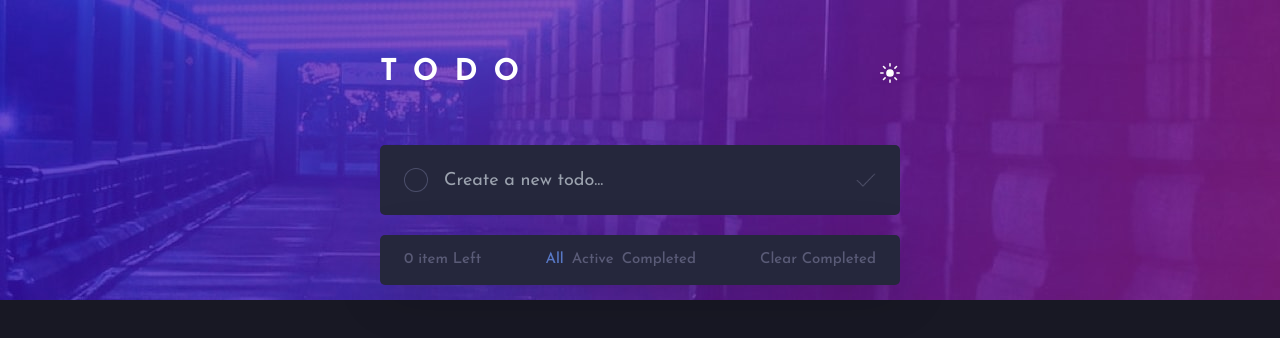
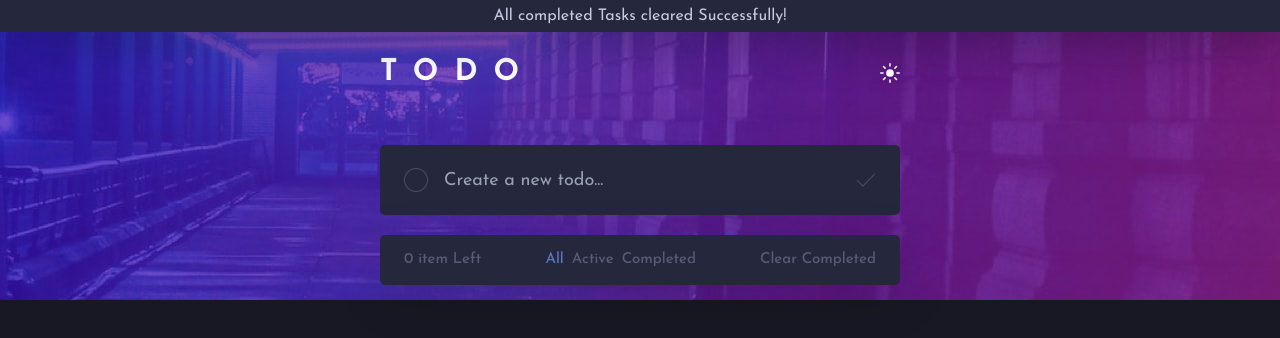
Before and after one commit to thelouisgram/to-do-app, a React (Vite) app in the folder to-do-app/: page / in a window 1280 px wide. Both pictures are taken after a click on the element "Clear Completed". Shown: the top 338 px of the page. Built offline with nearby package versions, Linux system fonts and the light colour scheme.

Commit message:
updated notification feature

```diff
--- a/to-do-app/src/App.jsx
+++ b/to-do-app/src/App.jsx
@@ -3,7 +3,7 @@ import Header from './components/header';
 import colors from './style';
 import Todos from './components/Todos';
 import Form from './components/Form';
-import Error from './components/Error';
+import Notification from './components/Notification';
 
 const App = () => {
 	// Light & Dark Mode state
@@ -20,10 +20,10 @@ const App = () => {
 	const [uncheckedTodos, setUncheckedTodos] = useState([]);
 	// Task form
 	const [inputValue, setInputValue] = useState('');
-	// Error Notification
-	const [error, setError] = useState(false);
-	// Error Message
-	const [errorMessage, setErrorMessage] = useState('')
+	// Notification
+	const [notification, setNotification] = useState(false);
+	// Notification Message
+	const [notificationMessage, setNotificationMessage] = useState('')
 
 	// Local Storage
 	useEffect(() => {
@@ -66,8 +66,8 @@ const App = () => {
 				setItems={setItems}
 				inputValue={inputValue}
 				setInputValue={setInputValue}
-				setError={setError}
-				setErrorMessage={setErrorMessage}
+				setNotification={setNotification}
+				setNotificationMessage={setNotificationMessage}
 			/>
 			{/* Todos Container */}
 			<Todos
@@ -87,10 +87,12 @@ const App = () => {
 				setCheckedTodos={setCheckedTodos}
 				uncheckedTodos={uncheckedTodos}
 				setUncheckedTodos={setUncheckedTodos}
+				setNotification={setNotification}
+				setNotificationMessage={setNotificationMessage}
 			/>
-			{/* Error Container */}
-			{error &&
-				<Error currentMode={currentMode} errorMessage={errorMessage} />}
+			{/* Notification Container */}
+			{notification &&
+				<Notification currentMode={currentMode} notificationMessage={notificationMessage} />}
 		</section>
 	);
 };
--- a/to-do-app/src/components/Error.jsx
+++ /dev/null
@@ -1,14 +0,0 @@
-import React from 'react';
-
-const Error = ({ currentMode, errorMessage }) => {
-	return (
-        // Error Container
-        <div className={`w-full h-auto py-[2px] fixed top-0 left-0 error  font-josefin
-        text-[16px] ${currentMode.background}  ${currentMode.text}`}>
-            {/* Error Notification Content */}
-			<p className={`flex items-center justify-center `}>{errorMessage}</p>
-		</div>
-	);
-};
-
-export default Error;
--- a/to-do-app/src/components/Form.jsx
+++ b/to-do-app/src/components/Form.jsx
@@ -4,7 +4,7 @@ import { nanoid } from 'nanoid';
 import { done } from '../assets';
 
 const Form = ({ currentMode, items, setItems, setShowAll, setShowActive,
-	setShowCompleted, setInputValue, inputValue, setError, setErrorMessage}) => {
+	setShowCompleted, setInputValue, inputValue, setNotification, setNotificationMessage }) => {
 	// useState for Form checkbox
 	const [complete, setComplete] = useState(false);
 
@@ -32,26 +32,27 @@ const Form = ({ currentMode, items, setItems, setShowAll, setShowActive,
 		const newItem = {
 			id: nanoid(),
 			text: inputValue,
-			checked: complete}
+			checked: complete
+		}
 		event.preventDefault();
 		if (!inputValue) {
-			setError(true);
-			setErrorMessage('Please enter a new Task!')
+			setNotification(true);
+			setNotificationMessage('Please enter a new Task!')
 			setTimeout(() => {
-				setError(false);
-			}, 2000);
+				setNotification(false);
+			}, 3000);
 			return;
 		}
-		else if(items.some((items) => items.text === newItem.text )){
-			setError(true);
-			setErrorMessage(`Task: ${newItem.text} already exists!`);
+		else if (items.some((items) => items.text === newItem.text)) {
+			setNotification(true);
+			setNotificationMessage(`Task: ${newItem.text} already exists!`);
 			setTimeout(() => {
-				setError(false);
-			}, 2000);
+				setNotification(false);
+			}, 3000);
 			setInputValue('');
 			return;
 		}
-		else{
+		else {
 			// updating items array
 			setItems([...items, newItem]);
 			setInputValue('');
@@ -59,6 +60,11 @@ const Form = ({ currentMode, items, setItems, setShowAll, setShowActive,
 			setShowAll(true);
 			setShowActive(false);
 			setShowCompleted(false);
+			setNotification(true);
+			setNotificationMessage(`Task: ${newItem.text} added successfully!`)
+			setTimeout(() => {
+				setNotification(false);
+			}, 3000);
 		}
 	};
 
--- /dev/null
+++ b/to-do-app/src/components/Notification.jsx
@@ -0,0 +1,14 @@
+import React from 'react';
+
+const Notification = ({ currentMode, notificationMessage }) => {
+    return (
+        // Notification Container
+        <div className={`w-full h-auto py-[4px] fixed top-0 left-0 notification  font-josefin
+        text-[16px] ${currentMode.background}  ${currentMode.text}`}>
+            {/*  Notification Content */}
+            <p className={`flex items-center justify-center `}>{notificationMessage}</p>
+        </div>
+    );
+};
+
+export default Notification;
--- a/to-do-app/src/components/Todos.jsx
+++ b/to-do-app/src/components/Todos.jsx
@@ -17,7 +17,9 @@ const Todos = ({
 	checkedTodos,
 	setCheckedTodos,
 	uncheckedTodos,
-	setUncheckedTodos
+	setUncheckedTodos,
+	setNotification,
+	setNotificationMessage
 }) => {
 	// function to change status of completed tasks
 	const handleComplete = (id) => {
@@ -38,11 +40,21 @@ const Todos = ({
 		setShowAll(true);
 		setShowActive(false);
 		setShowCompleted(false);
+		setNotification(true);
+		setNotificationMessage('All completed Tasks cleared Successfully!')
+		setTimeout(() => {
+			setNotification(false);
+		}, 3000);
 	};
 
 	// function to delete individual task
 	const handleDelete = (id) => {
 		setItems(items.filter((todo) => todo.id !== id));
+		setNotification(true);
+		setNotificationMessage('Task deleted Successfully!')
+		setTimeout(() => {
+			setNotification(false);
+		}, 3000);
 	};
 
 	return (
--- a/to-do-app/src/index.css
+++ b/to-do-app/src/index.css
@@ -75,9 +75,9 @@ input::selection {
   color:#c8cae3;
 }
 
-/* Error design and animation */
-.error {
-  position: absolute;
+/* Notification design and animation */
+.notification {
+  position: fixed;
   top: -50%;
   left: 50%;
   transform: translate(-50%, -50%);
@@ -91,7 +91,7 @@ input::selection {
     opacity: 0;
   }
   to {
-    top: 14px;
+    top: 16px;
     opacity: 1;
   }
 }
```
Also changed, not shown: 1 other file (tests, documents, lock files or other folders). Lines whose indentation alone changed are shown as unchanged.
